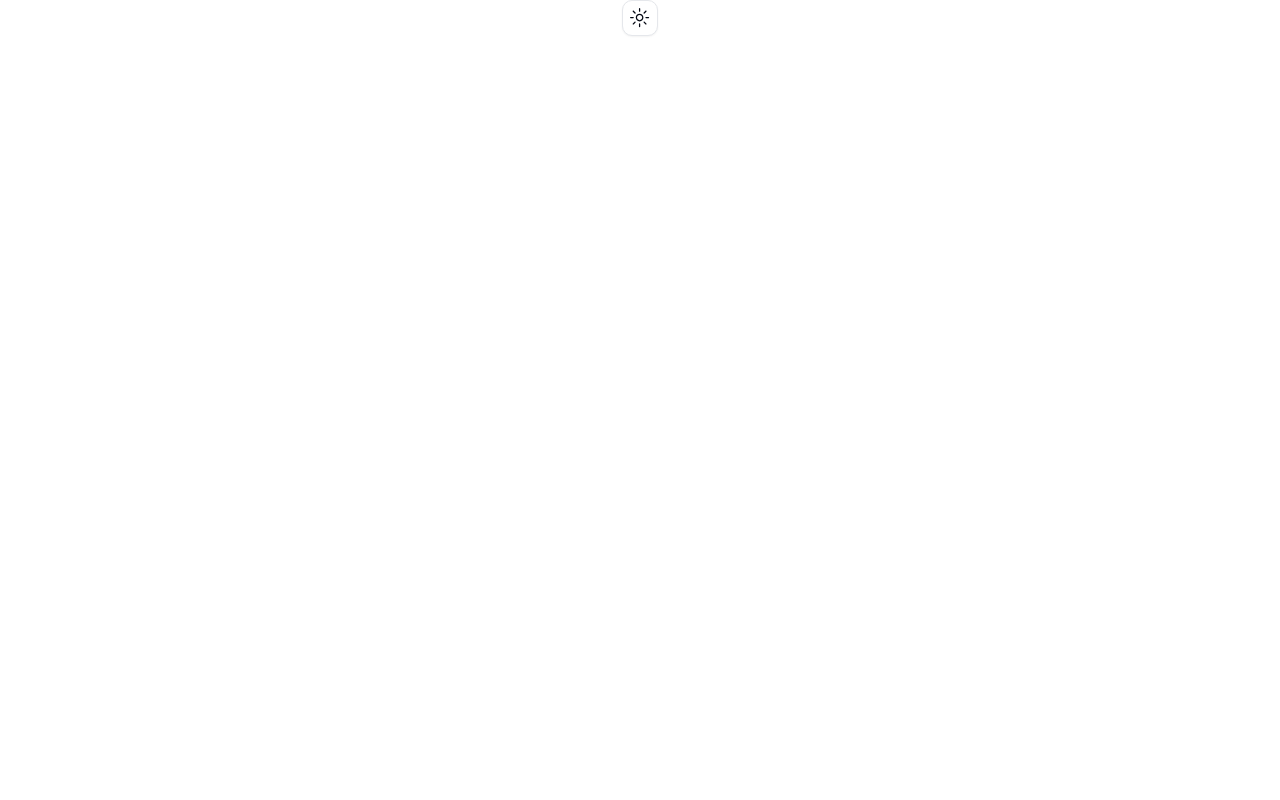
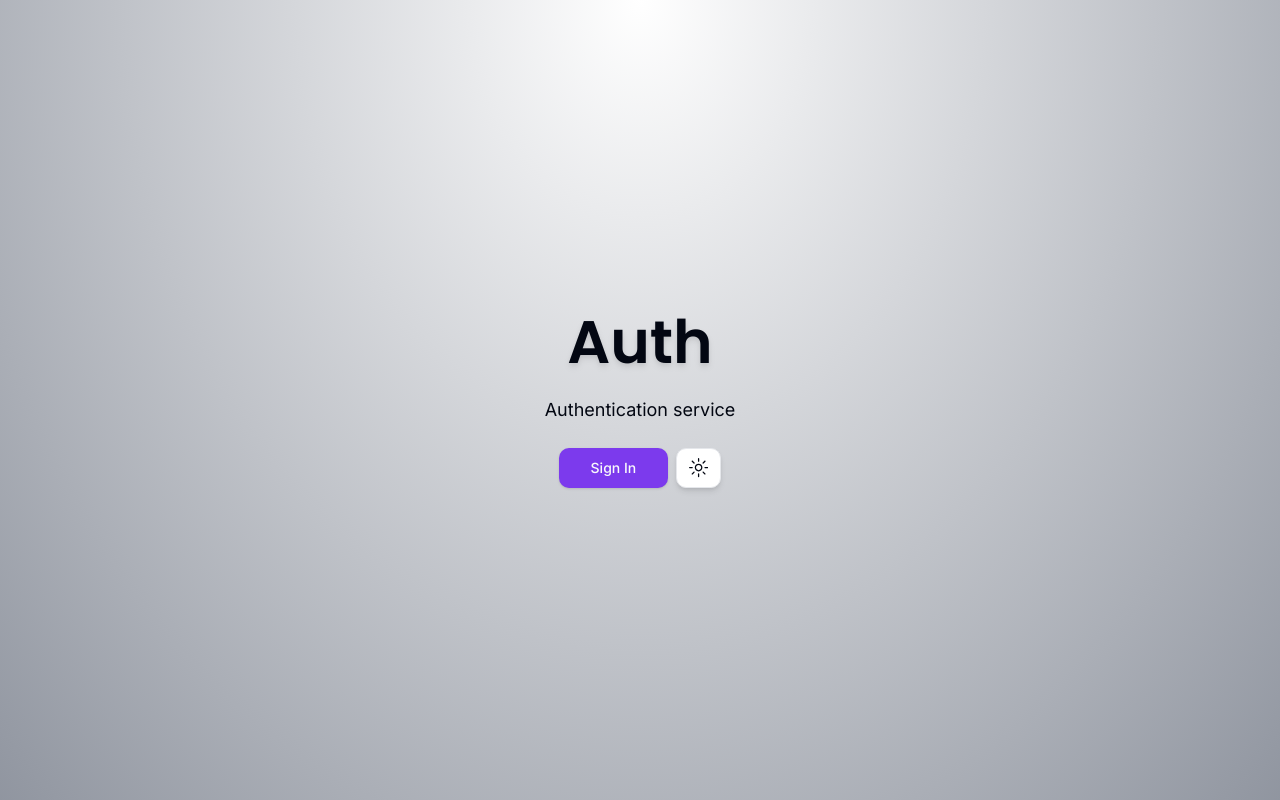
Before and after one commit to redayzarra/study-auth, a Next.js app: page / in a window 1280 px wide. Built offline with nearby package versions, Linux system fonts and the light colour scheme.

Commit message:
Creating my own login button

```diff
--- a/app/layout.tsx
+++ b/app/layout.tsx
@@ -18,16 +18,14 @@ export default function RootLayout({
   return (
     <html lang="en">
       <body className={inter.className}>
-        <main>
         <ThemeProvider
           attribute="class"
           defaultTheme="system"
           enableSystem
           disableTransitionOnChange
         >
-            {children}
+          <main className="h-full">{children}</main>
         </ThemeProvider>
-        </main>
       </body>
     </html>
   );
--- a/app/page.tsx
+++ b/app/page.tsx
@@ -1,9 +1,31 @@
 import { ModeToggle } from "@/components/ModeToggle";
+import { Button } from "@/components/ui/button";
+import { cn } from "@/lib/utils";
+import { Poppins } from "next/font/google";
+
+const font = Poppins({
+  subsets: ["latin"],
+  weight: ["600"],
+});
 
 export default function Home() {
   return (
-    <main className="flex h-full flex-col items-center justify-center">
-      <ModeToggle />
+    <main className="flex h-full flex-col items-center justify-center bg-[radial-gradient(ellipse_at_top,_var(--tw-gradient-stops))] from-background to-muted-foreground/75 dark:from-accent dark:to-background">
+      <div className="space-y-6 flex flex-col items-center justify-center">
+        <h1
+          className={cn(
+            "text-6xl font-semibold drop-shadow-md",
+            font.className
+          )}
+        >
+          Auth
+        </h1>
+        <p className="text-lg ">Authentication service</p>
+        <div className="flex items-center space-x-2">
+          <Button size="lg">Sign In</Button>
+          <ModeToggle />
+        </div>
+      </div>
     </main>
   );
 }
--- a/components/ModeToggle.tsx
+++ b/components/ModeToggle.tsx
@@ -17,7 +17,7 @@ export function ModeToggle() {
   return (
     <DropdownMenu>
       <DropdownMenuTrigger asChild>
-        <Button variant="outline" size="icon">
+        <Button variant="outline" size="lg" className="px-3 shadow-md">
           <RxSun className="h-[1.2rem] w-[1.2rem] rotate-0 scale-100 transition-all dark:-rotate-90 dark:scale-0" />
           <RxMoon className="absolute h-[1.2rem] w-[1.2rem] rotate-90 scale-0 transition-all dark:rotate-0 dark:scale-100" />
           <span className="sr-only">Toggle theme</span>
--- /dev/null
+++ b/components/auth/LoginButton.tsx
@@ -0,0 +1,20 @@
+"use client";
+
+interface Props {
+  children: React.ReactNode;
+  mode?: "modal" | "redirect";
+  asChild?: boolean;
+}
+
+const LoginButton = ({ children, mode = "redirect", asChild }: Props) => {
+  const onClick = () => {
+    console.log("LOGIN BUTTON CLICKED");
+  };
+  return (
+    <div onClick={onClick} className="cursor-pointer">
+      {children}
+    </div>
+  );
+};
+
+export default LoginButton;
```
Lines whose indentation alone changed are shown as unchanged.
